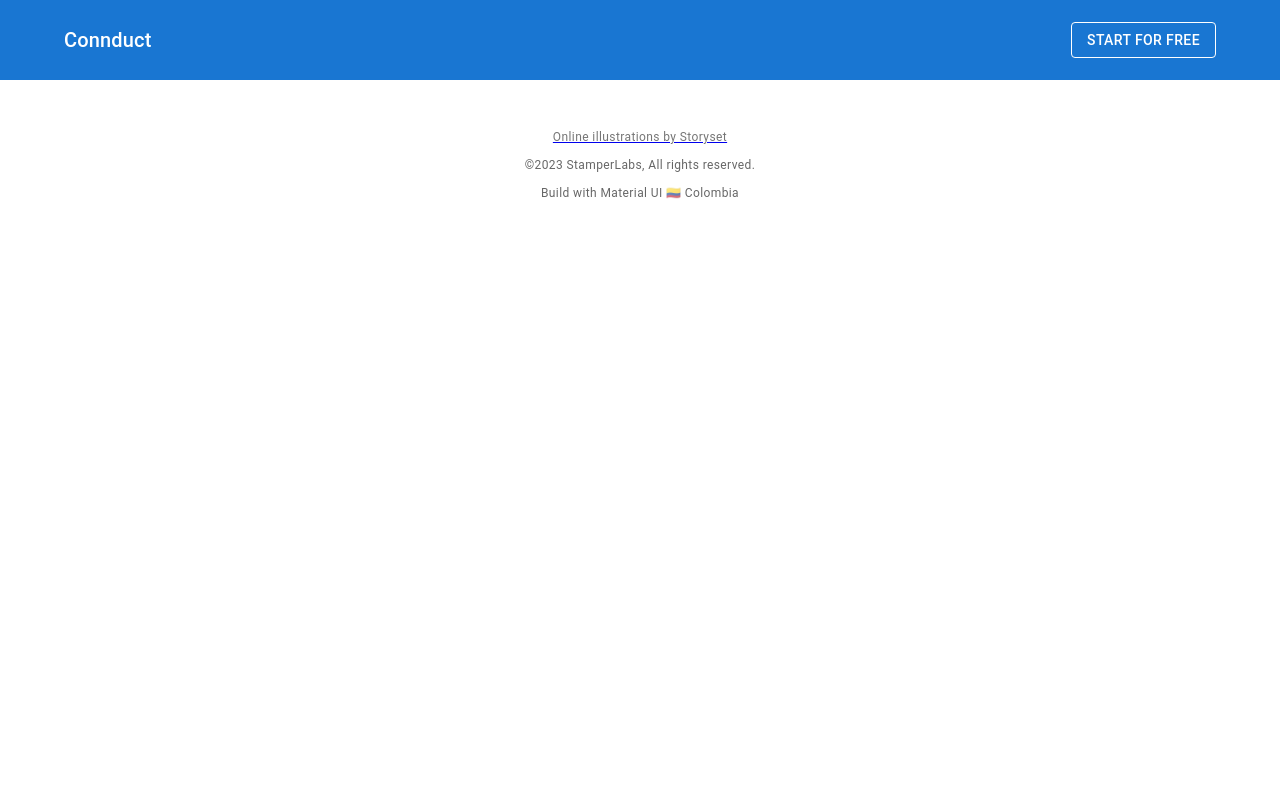
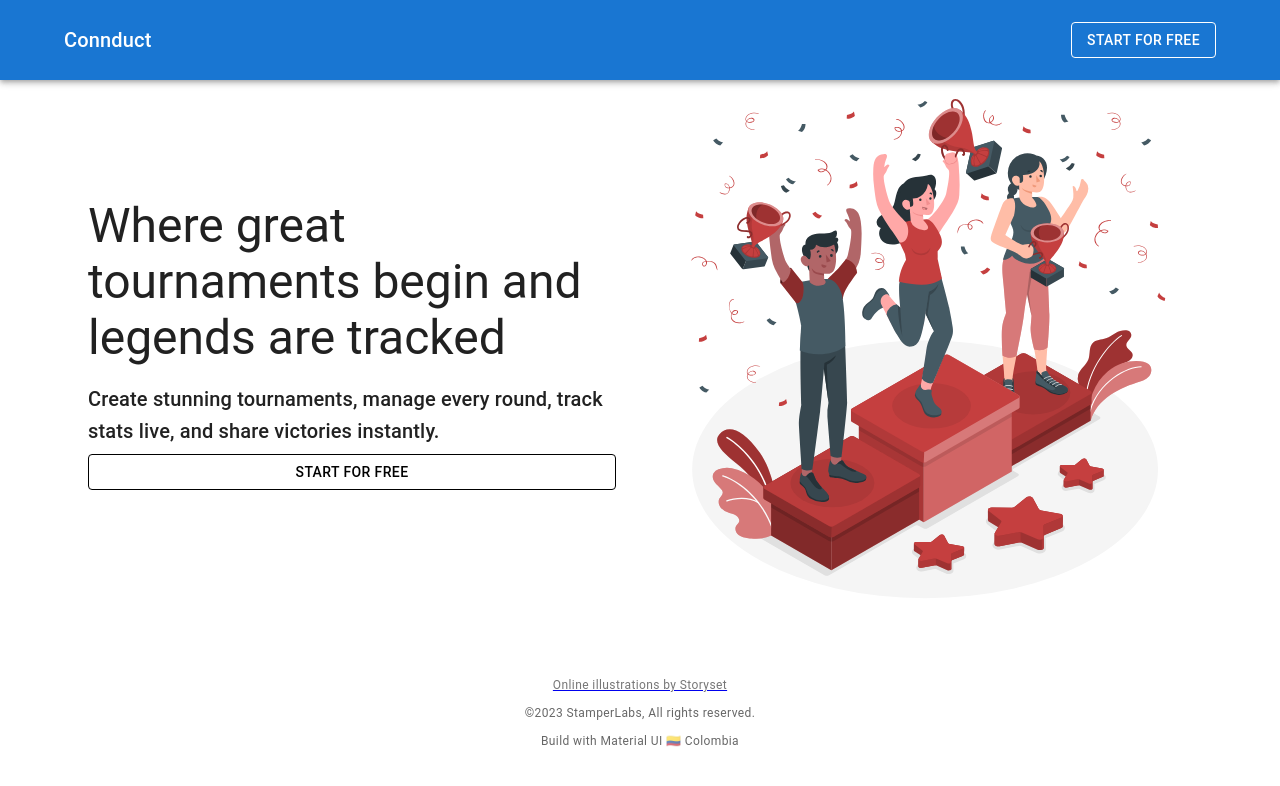
Before and after one commit to mcsides/cnd-onboarding-app, a React (Vite) app: page / in a window 1280 px wide. Shown: the top 786 px of the page. Built offline with nearby package versions, Linux system fonts and the light colour scheme.

Commit message:
feat: adding a hero panel too coll

```diff
--- a/src/components/Credits/Credits.tsx
+++ b/src/components/Credits/Credits.tsx
@@ -4,7 +4,7 @@ import { Link } from "react-router-dom";
 import { Line, ActionLine } from "./Credits.style";
 
 const Credits: React.FC = () => {
-  const urlCredits = "https://storyset.com/online";
+  const urlCredits = "https://storyset.com/people";
   return (
     <Stack spacing={1}>
       <Link to={urlCredits} target="_blank">
--- /dev/null
+++ b/src/components/Hero/Hero.tsx
@@ -0,0 +1,13 @@
+import { Stack } from "@mui/material";
+import HeroImage from "../HeroImage/HeroImage";
+import HeroLegend from "../HeroLegend/HeroLegend";
+import React from "react"
+
+const Hero: React.FC = () => {
+  return (<Stack direction="row">
+    <HeroLegend></HeroLegend>
+    <HeroImage></HeroImage>
+  </Stack>)
+}
+
+export default Hero;
--- /dev/null
+++ b/src/components/HeroImage/HeroImage.tsx
@@ -0,0 +1,21 @@
+import React from "react"
+import { Container, Box } from "@mui/material";
+import heroImg from "../../assets/winners.svg";
+
+const HeroImage: React.FC = () => {
+  return (<Container>
+   <Box
+      component="img"
+      src={heroImg}
+      alt="Tournament Hero"
+      loading="lazy"
+      sx={{
+        width: '100%',
+        height: 'auto',
+        display: 'block',
+      }}
+    />
+  </Container>);
+}
+
+export default HeroImage;
--- /dev/null
+++ b/src/components/HeroLegend/HeroLegend.tsx
@@ -0,0 +1,27 @@
+import React from "react"
+import { Stack, Typography, Button, Container } from "@mui/material";
+
+const HeroLegend: React.FC = () => {
+  return(
+  <Container sx={{
+        display: "flex",
+        direction: "column",
+        alignItems: "center",
+        justifyContent: "center"
+      }}>
+    <Stack>
+        <Typography variant={"h3"} color={"text.primary"} gutterBottom>
+          Where great tournaments begin and legends are tracked
+        </Typography>
+        <Typography variant={"h6"} color={"text.primary"} gutterBottom>
+          Create stunning tournaments, manage every round, track stats live, and share victories instantly.
+        </Typography>
+        <Button color="inherit" variant="outlined" >
+          Start for free
+        </Button>
+      </Stack>
+  </Container>
+  );
+}
+
+export default HeroLegend;
--- a/src/components/Landing/Landing.tsx
+++ b/src/components/Landing/Landing.tsx
@@ -2,10 +2,11 @@ import React from "react"
 import { LandingPageFrame } from "./Landing.style";
 import Header from "../Header/Header";
 import Footer from "../Footer/Footer";
-
+import Main from "../Main/Main"
 const LandingPage: React.FC = () => {
   return (<LandingPageFrame>
     <Header/>
+    <Main/>
     <Footer/>
   </LandingPageFrame>);
 }
--- /dev/null
+++ b/src/components/Main/Main.tsx
@@ -0,0 +1,14 @@
+import { Container, Stack } from "@mui/material";
+import Hero from "../Hero/Hero";
+
+const Main: React.FC = () => {
+  return(
+    <Container maxWidth="lg">
+      <Stack>
+        <Hero/>
+      </Stack>
+    </Container>
+  );
+}
+
+export default Main;
```
Also changed, not shown: src/assets/winners.svg (added), src/components/Main/Main.style.ts (added).
